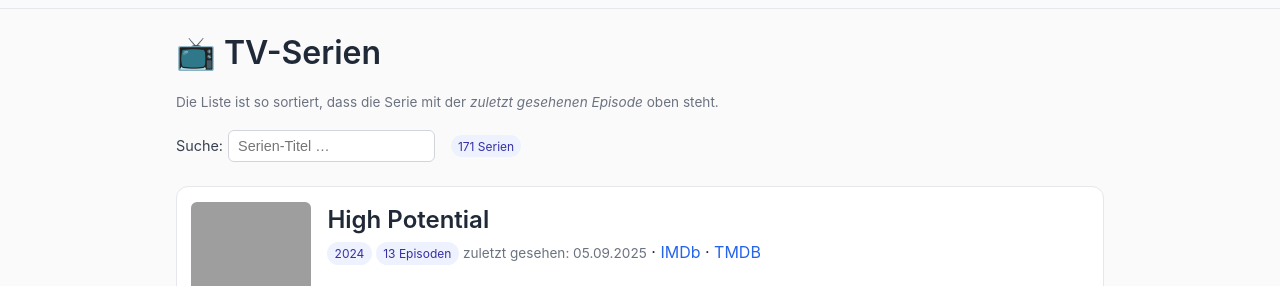
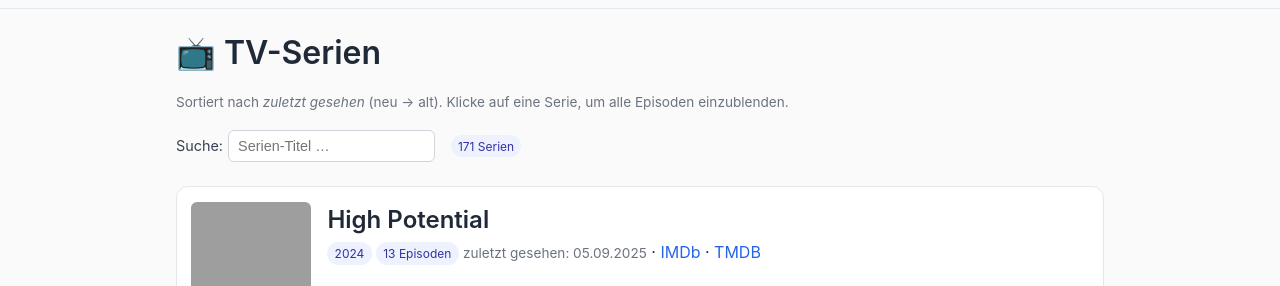
Before and after one commit to heibie/media-archive, a Jekyll site: the page built from serien.html, in a window 1280 px wide and 900 px high. Shown: the part 181-467 px from the top of the window. Built offline with Jekyll 4.4.1, drawn with Linux system fonts in a browser that asks for light colours; grey boxes are pictures that could not be loaded.

Commit message:
Update serien.html

```diff
--- a/serien.html
+++ b/serien.html
@@ -5,7 +5,7 @@
 ---
 
 <h1>📺 TV-Serien</h1>
-<p class="muted">Die Liste ist so sortiert, dass die Serie mit der <em>zuletzt gesehenen Episode</em> oben steht.</p>
+<p class="muted">Sortiert nach <em>zuletzt gesehen</em> (neu → alt). Klicke auf eine Serie, um alle Episoden einzublenden.</p>
 
 <div class="controls">
   <div class="group">
@@ -17,10 +17,6 @@
 
 <div id="shows">
 {% assign eps = site.data.watched_episodes %}
-{%- comment -%}
-  Wir gruppieren nach Show. Die alphabetische Sortierung lassen wir,
-  aber wir überschreiben gleich per JS -> „latest first“.
-{%- endcomment -%}
 {% assign groups = eps | group_by: "show" %}
 {% for g in groups %}
   {% assign list = g.items | sort: "watched_on" | reverse %}
@@ -53,10 +49,26 @@
       <div class="episodes">
         <ul>
         {% for ep in list %}
-          {% assign se = ep.season  | plus: 0 %}
-          {% assign en = ep.episode | plus: 0 %}
+          {%- comment -%}
+            Robust: Staffel/Episode aus verschiedenen möglichen Keys ziehen
+          {%- endcomment -%}
+          {% assign se_raw = ep.season | default: ep.Season | default: ep.staffel | default: ep.season_number | default: 0 %}
+          {% assign en_raw = ep.episode | default: ep.Episode | default: ep.folge  | default: ep.episode_number | default: 0 %}
+
+          {%- comment -%}
+            In Zahlen wandeln
+          {%- endcomment -%}
+          {% assign se_num = se_raw | plus: 0 %}
+          {% assign en_num = en_raw | plus: 0 %}
+
+          {%- comment -%}
+            Zweistellig formatiert
+          {%- endcomment -%}
+          {% assign se_str = se_num | prepend: "0" | slice: -2 %}
+          {% assign en_str = en_num | prepend: "0" | slice: -2 %}
+
           <li>
-            S{{ se | prepend: "0" | slice: -2 }},E{{ en | prepend: "0" | slice: -2 }}
+            S{{ se_str }},E{{ en_str }}
             {% if ep.watched_on %} – gesehen am {{ ep.watched_on | date: "%d.%m.%Y" }}{% endif %}
             {% if ep.episode_still %} · <a href="{{ ep.episode_still }}" target="_blank" rel="noopener">Still</a>{% endif %}
           </li>
@@ -89,8 +100,8 @@
 
   function apply(){
     const term = (q.value || '').trim().toLowerCase();
+    sortByLatest();
     let visible = 0;
-    sortByLatest();
     for (const el of items){
       const hit = !term || (el.dataset.title || '').includes(term);
       el.style.display = hit ? '' : 'none';
@@ -98,7 +109,6 @@
     }
     if (count) count.textContent = visible + ' Serien';
   }
-
   q.addEventListener('input', apply);
   apply();
 })();
```
Also changed, not shown: other parts of serien.html (+0 -1 lines).
